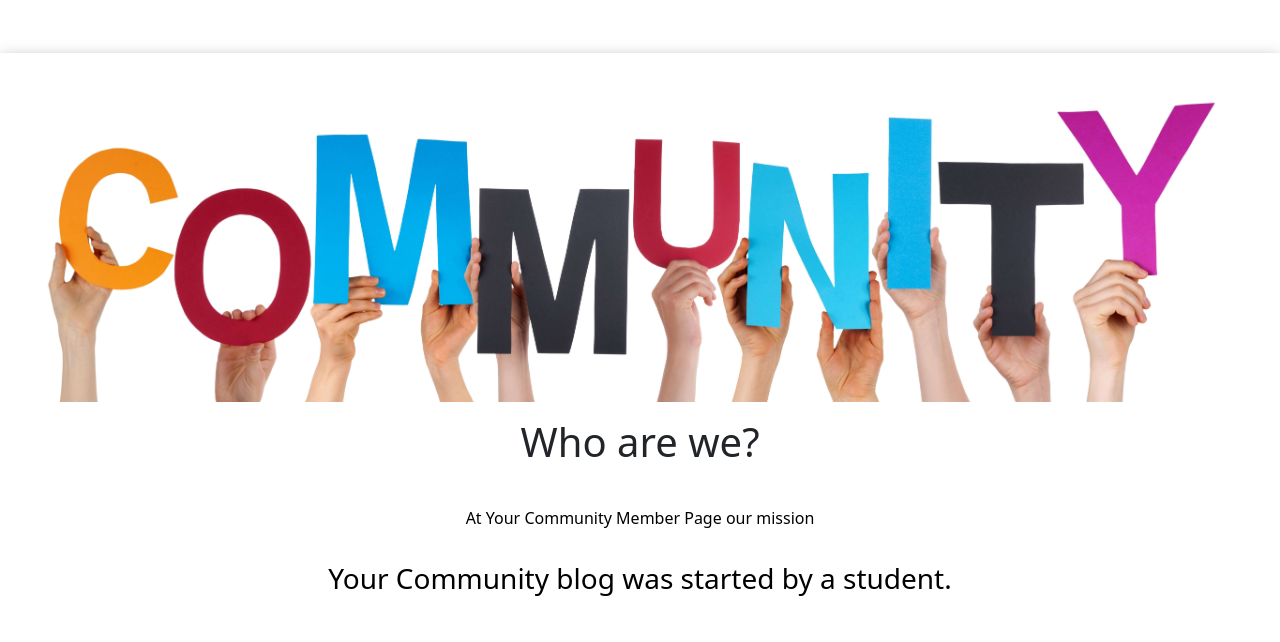
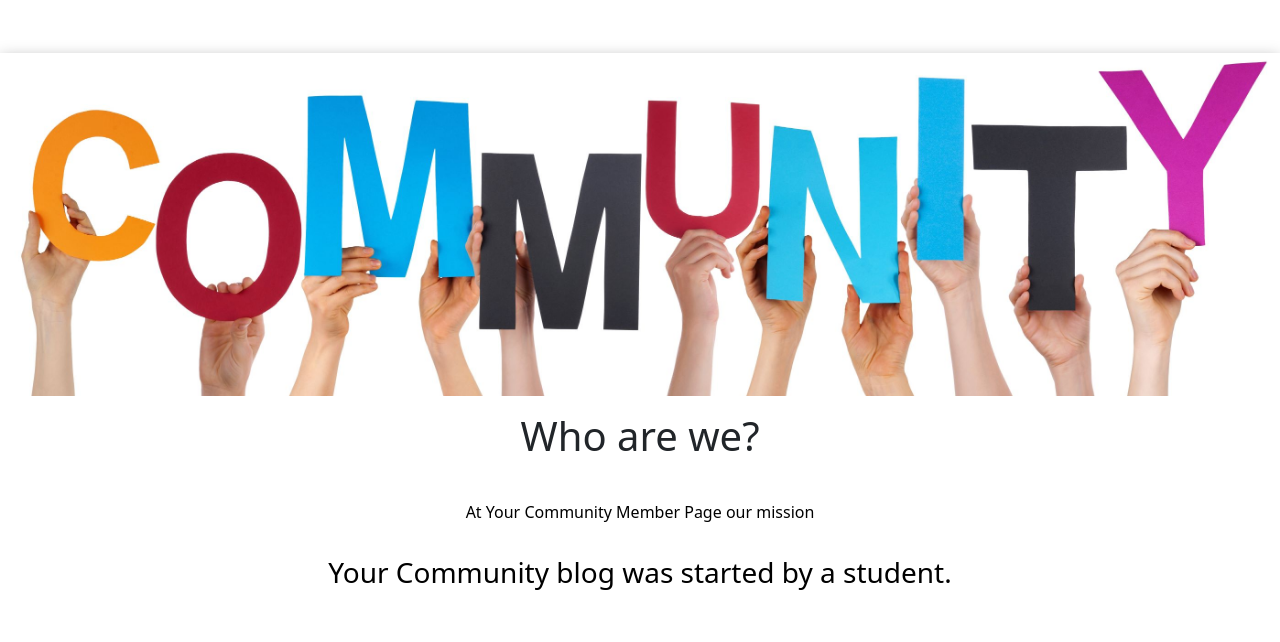
Before and after one commit to Jaredslocker21/yourcommunity, a Django app: page /about/ in a window 1280 px wide. Shown: the part 127-769 px from the top of the page. Run offline with Django 3.2, Linux system fonts and the light colour scheme; some libraries are stand-ins or nearby versions.

Commit message:
add new cropped smaller hero image

```diff
--- a/templates/base.html
+++ b/templates/base.html
@@ -64,7 +64,7 @@
         </div>
     </nav>
     <div class="header-image">
-        <img class="img-fluid" src="{% static 'media/site_images/heroimageresize2.jpeg' %}" alt="community image">
+        <img class="img-fluid" src="{% static 'media/site_images/hero.jpeg' %}" alt="community image">
     </div>
     <div class="container">
         <div class="row">
```
Also changed, not shown: static/media/site_images/hero.jpeg (added), static/media/site_images/heroimageresize2.jpeg (deleted).
